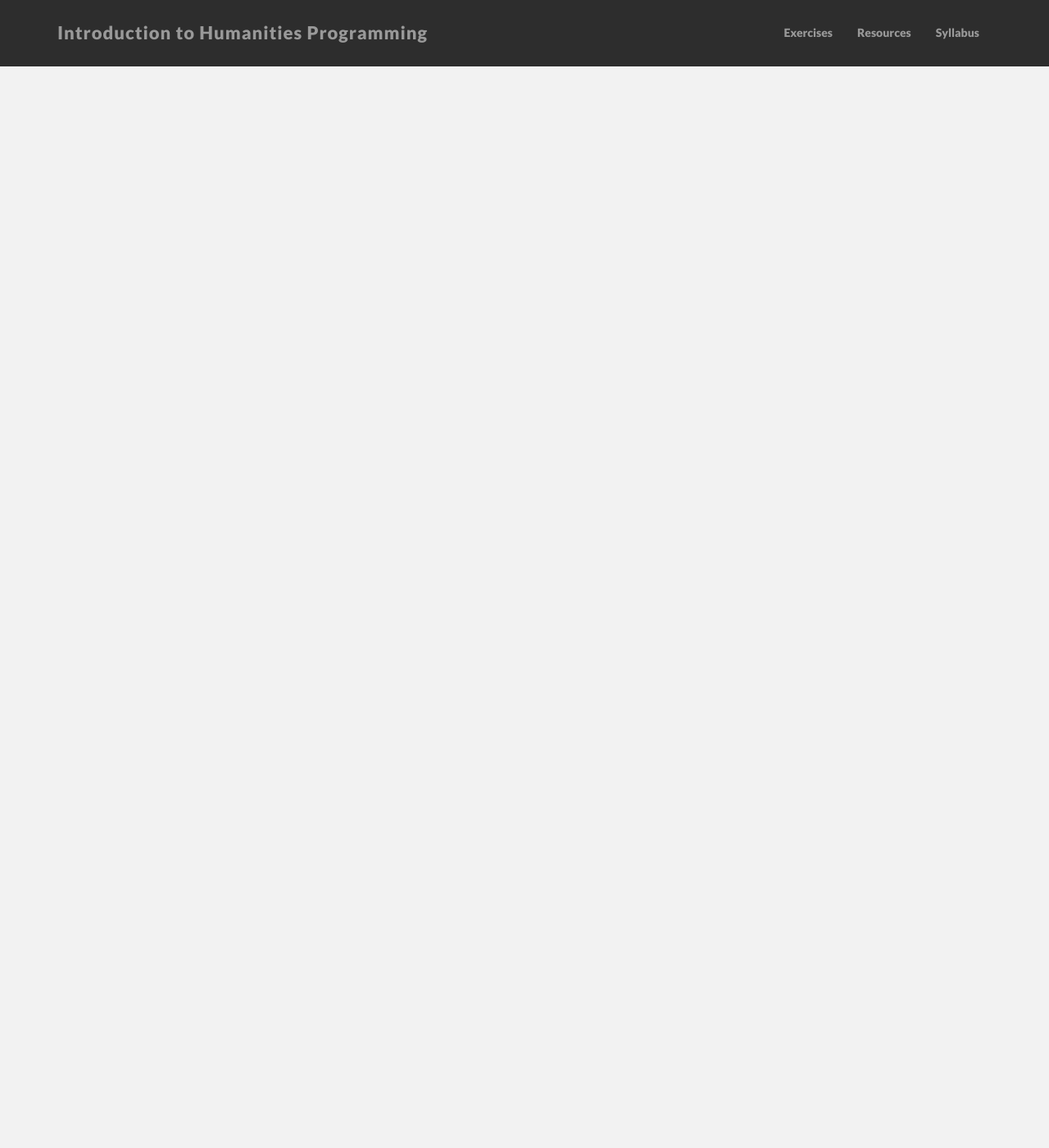
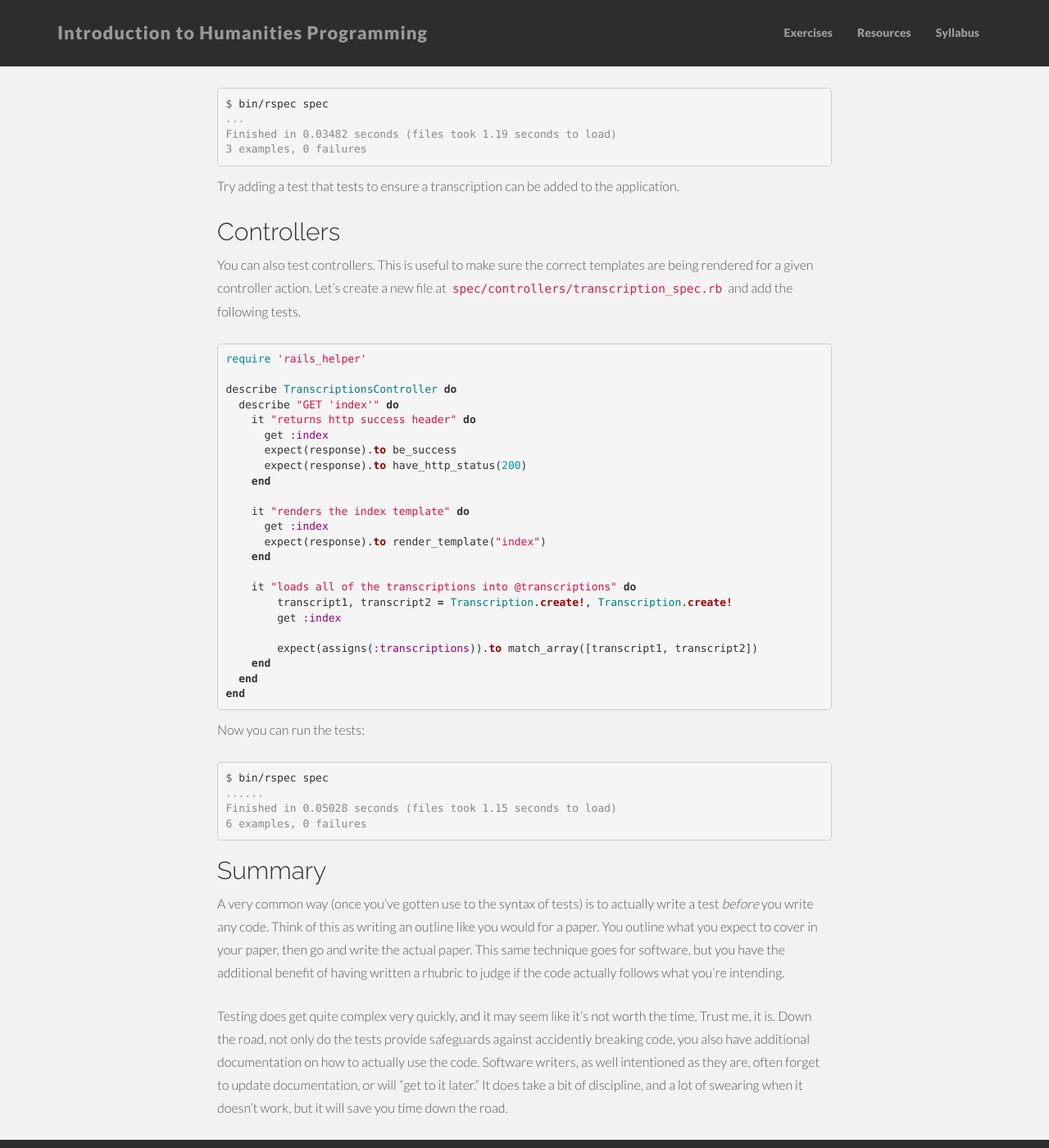
Before and after one commit to humanitiesprogramming/humanitiesprogramming.github.io, a Jekyll site: the page built from exercise-rails12.md, in a window 1280 px wide and 1400 px high, scrolled down 1951 px. Shown: the whole window at 82% size. Built offline with Jekyll 4.4.1, drawn with Linux system fonts in a browser that asks for light colours; nearby versions of some CDN libraries; some of the changed text lies outside the part shown.

Commit message:
Update rspec

```diff
--- a/exercise-rails12.md
+++ b/exercise-rails12.md
@@ -23,7 +23,146 @@ validating that the code does what you intend.
 > something else.
 
 ## RSpec
+For tests, I really like a a framework named [RSpec][rspec] which follows a
+"Behavior Driven Development" ([BDD][bdd]) methodology. What this means is that
+the tests describe a particular behavior in a test that is expressed in the
+code base.
 
-## FactoryGirl
+## Setup
+First we need to add the `rspec` dependency to the `testing` environment for
+our app. Open the `Gemfile` and add the line:
+
+{% highlight ruby %}
+gem 'rspec-rails', '~> 3.0.0', group: [:development, :test]
+{% endhighlight %}
+
+Now run `bundle` in the terminal (without production).
+
+{% highlight console %}
+$ bundle --without production
+{% endhighlight %}
+
+> Powertip: `bundle` has an alias for `bundle install`. Hey, it saves 8 characters...
+
+Now we can initialize rspec for our application.
+
+{% highlight console %}
+$ bin/rails generate rspec:install
+      create  .rspec
+      create  spec
+      create  spec/spec_helper.rb
+      create  spec/rails_helper.rb
+{% endhighlight %}
+
+This adds the configuration needed for the application, but we also want to add
+a Rails 4 bin stub:
+
+{% highlight console %}
+$ bundle binstubs rspec-core
+{% endhighlight %}
+
+## First Test
+
+Let's write a test for our Transcription object. Rspec runs tests in the `spec`
+directory that are suffixed with `_spec.rb`. Let's write a test for our
+Transcription model. Create a new file `spec/models/transcription_spec.rb`. In
+it, add the following:
+
+{% highlight ruby %}
+require "rails_helper"
+
+describe Transcription do
+
+  it "has a title" do
+    transcript = Transcription.new(:title => "United States Constitution")
+    expect(transcript.title).to eq("United States Constitution")
+  end
+
+  it "has a description" do
+      transcript = Transcription.new(:description => "United States Constitution")
+      expect(transcript.description).to eq("United States Constitution")
+  end
+
+  context "with 2 or more comments" do
+    it "orders them in chronological order" do
+      transcript = Transcription.create!
+      comment1 = transcript.comments.create!(:user_name => "foo", :body => "first comment")
+      comment2 = transcript.comments.create!(:user_name => "foo", :body => "second comment")
+
+      expect(transcript.reload.comments).to eq([comment1, comment2])
+    end
+  end
+end
+{% endhighlight %}
+
+Now you can run the test with `bin/rspec spec`.
+
+{% highlight console %}
+$ bin/rspec spec
+...
+Finished in 0.03482 seconds (files took 1.19 seconds to load)
+3 examples, 0 failures
+{% endhighlight %}
+
+Try adding a test that tests to ensure a transcription can be added to the
+application.
+
+## Controllers
+You can also test controllers. This is useful to make sure the correct
+templates are being rendered for a given controller action. Let's create a new
+file at `spec/controllers/transcription_spec.rb` and add the following tests.
+
+{% highlight ruby %}
+require 'rails_helper'
+
+describe TranscriptionsController do
+  describe "GET 'index'" do
+    it "returns http success header" do
+      get :index
+      expect(response).to be_success
+      expect(response).to have_http_status(200)
+    end
+
+    it "renders the index template" do
+      get :index
+      expect(response).to render_template("index")
+    end
+
+    it "loads all of the transcriptions into @transcriptions" do
+        transcript1, transcript2 = Transcription.create!, Transcription.create!
+        get :index
+
+        expect(assigns(:transcriptions)).to match_array([transcript1, transcript2])
+    end
+  end
+end
+{% endhighlight %}
+
+Now you can run the tests:
+
+{% highlight console %}
+$ bin/rspec spec
+......
+Finished in 0.05028 seconds (files took 1.15 seconds to load)
+6 examples, 0 failures
+{% endhighlight %}
 
 ## Summary
+
+A very common way (once you've gotten use to the syntax of tests) is to
+actually write a test *before* you write any code. Think of this as writing an
+outline like you would for a paper. You outline what you expect to cover in
+your paper, then go and write the actual paper. This same technique goes for
+software, but you have the additional benefit of having written a rhubric to
+judge if the code actually follows what you're intending.
+
+Testing does get quite complex very quickly, and it may seem like it's not
+worth the time. Trust me, it is. Down the road, not only do the tests provide
+safeguards against accidently breaking code, you also have additional
+documentation on how to actually use the code. Software writers, as well
+intentioned as they are, often forget to update documentation, or will "get to
+it later." It does take a bit of discipline, and a lot of swearing when it
+doesn't work, but it will save you time down the road.
+
+[rspec]: http://rspec.info/
+[bdd]: http://en.wikipedia.org/wiki/Behavior-driven_development
```
